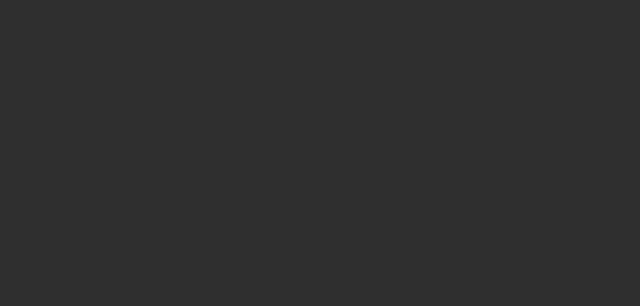
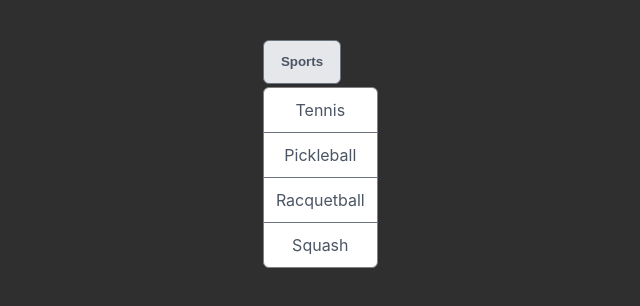
Before and after one commit to Nicolas7Chaves/advanced-react, a React (Create React App) app: page / in a window 1280 px wide. Shown: the top 306 px of the page, without its empty margins (338-978 px from the left). Built offline with nearby package versions, Linux system fonts and the light colour scheme.

Commit message:
fix APp Parent component for Menu

```diff
--- a/src/App.js
+++ b/src/App.js
@@ -1,14 +1,14 @@
 import './App.css';
 import Menu from './Reusability/Menu/Menu';
+import MenuButton from './Reusability/Menu/MenuButton';
+import MenuDropdown from './Reusability/Menu/MenuDropdown';
 
 function App() {
   return (
-    <>
-      <Menu
-        buttonText="Sports"
-        items={["Tennis", "Racquetball", "Pickleball", "Squash"]}
-      />
-    </>
+    <Menu>
+      <MenuButton>Sports</MenuButton>
+      <MenuDropdown items={["Tennis", "Pickleball", "Racquetball", "Squash"]} />
+    </Menu>
   );
 }
 
```
